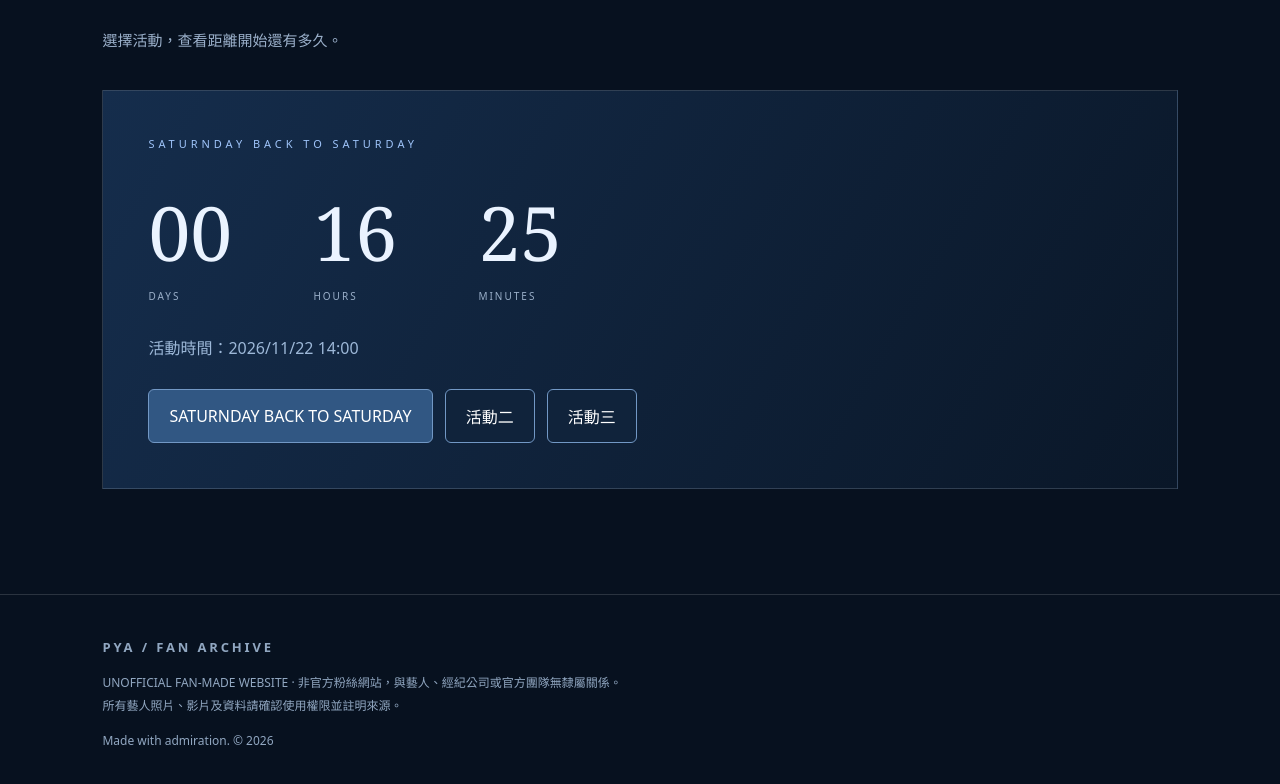
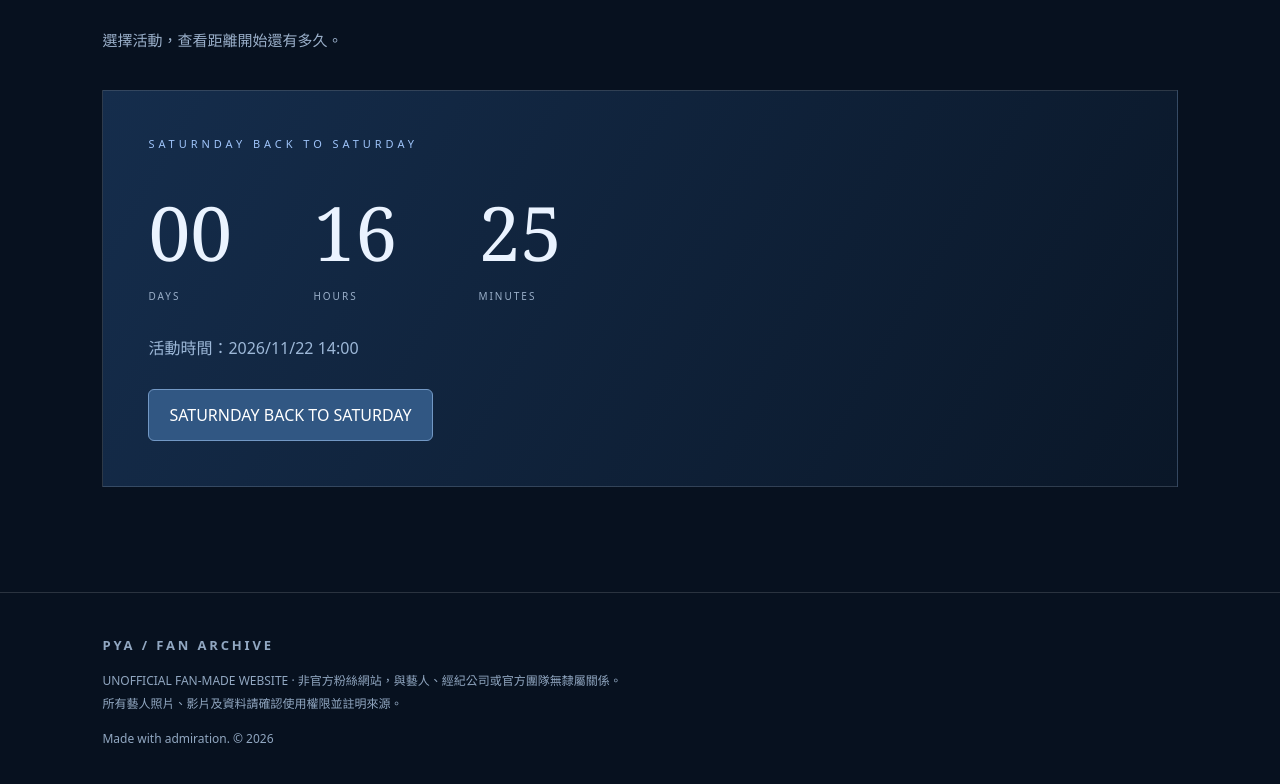
Before and after one commit to ymp1027yong-sudo/pya-fan-archive, a plain HTML site: page index.html in a window 1280 px wide. Shown: the part 5451-6235 px from the top of the page. Drawn offline with Linux system fonts and the light colour scheme.

Commit message:
Update index.html

```diff
--- a/index.html
+++ b/index.html
@@ -296,7 +296,9 @@ const scheduleEvents = [
 ];
 
 /* 目前選擇的活動 */
-let selectedSchedule = 0;
+let selectedSchedule = scheduleEvents.findIndex(
+  event => event.visible !== false
+);
 
 const scheduleList = document.getElementById("scheduleList");
 const eventTitle = document.getElementById("eventTitle");
@@ -306,6 +308,7 @@ function renderSchedule() {
   scheduleList.innerHTML = "";
 
   scheduleEvents.forEach((event, index) => {
+     if (event.visible === false) return;
     const button = document.createElement("button");
     button.textContent = event.name;
 
```
